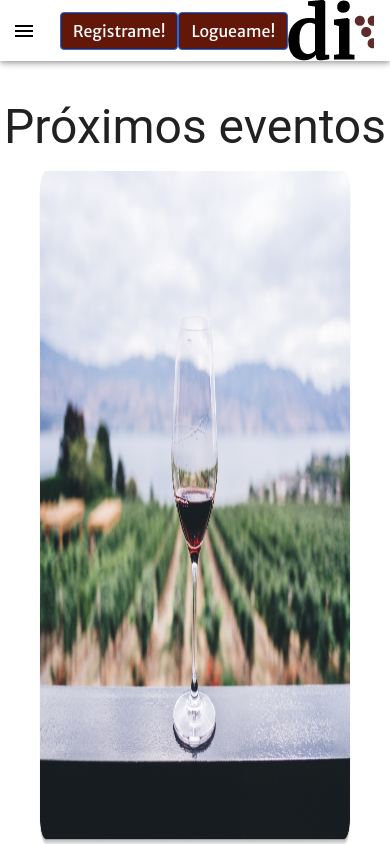
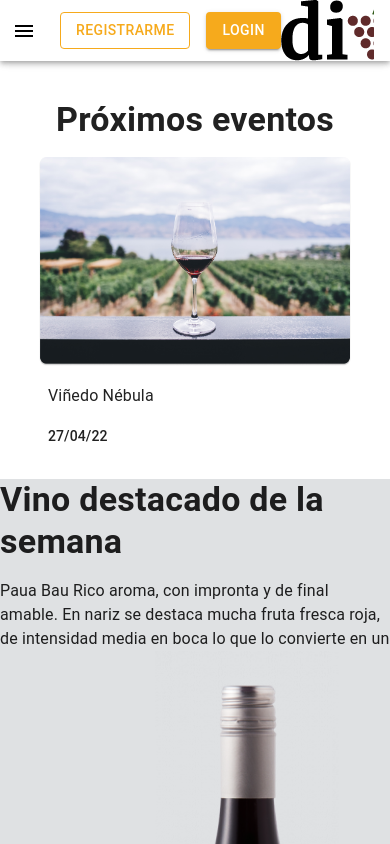
Before and after one commit to No-Country/c4-g21-divinoF, a React (Create React App) app: page / in a window 390 px wide. Shown: the top 844 px of the page. Built offline with nearby package versions, Linux system fonts and the light colour scheme.

Commit message:
buttons change and landing img responsive

```diff
--- a/src/components/Content.js
+++ b/src/components/Content.js
@@ -26,31 +26,40 @@ const DrawerHeader = styled("div")(({ theme }) => ({
 
 const Content = () => {
     return (
-
-        <div className="contenedor" >
+        <div className="contenedor">
             {/* <DrawerHeader /> */}
             <div className="events">
-
-                <Typography paragraph variant="h3" className="Title-landing" >
+                <Typography paragraph variant="h4" className="Title-landing h4">
                     Próximos eventos
                 </Typography>
                 <img src={vinedo} alt="icon" />
-                <Typography paragraph>
-                    Viñendo Nébula
+                <div className="event-info">
+                    <Typography
+                        paragraph
+                        variant="subtitle1"
+                        className="viñedo"
+                    >
+                        Viñedo Nébula
+                    </Typography>
+                    <Typography
+                        paragraph
+                        variant="subtitle2"
+                        className="date-event"
+                    >
+                        27/04/22
                     </Typography>
                 </div>
+            </div>
             <div>
-                <Typography paragraph variant="h4">
+                <Typography paragraph variant="h4" className="h4">
                     Vino destacado de la semana
-                    {/* <Typography paragraph variant="h5"> */}
-                    <h5>
+                </Typography>
+                <Typography>
                     Paua Bau Rico aroma, con impronta y de final amable. En
                     nariz se destaca mucha fruta fresca roja, de intensidad
                     media en boca lo que lo convierte en un tinto fácil de
                     tomarlo.
-                    </h5>
-                    {/* </Typography> */}
-                    <img src={wineImage1} alt="icon" />
+                    <img src={wineImage1} alt="icon" className="wineImage1" />
                 </Typography>
             </div>
             <div className="store">
@@ -59,28 +68,23 @@ const Content = () => {
                 </Typography>
 
                 <Typography>
-                        Desde sus inicios, la bodega persigue un camino
-                        fuertemente marcado por su obsesión y respeto por la
-                        naturaleza. Los pilares fundamentales de la producción
-                        en Achaval-Ferrer, tienen foco en la mínima intervención
-                        necesaria entre la tierra y la copa.
+                    Desde sus inicios, la bodega persigue un camino fuertemente
+                    marcado por su obsesión y respeto por la naturaleza. Los
+                    pilares fundamentales de la producción en Achaval-Ferrer,
+                    tienen foco en la mínima intervención necesaria entre la
+                    tierra y la copa.
                     <img src={Bodega1} alt="icon" />
                 </Typography>
 
-
-
                 <Typography>
-                        Nuestros vinos tienen un delicado equilibrio entre
-                        azúcar y acidez. Las uvas blancas nos regalan vinos
-                        etéreos y aromáticos, mientras los tintos son robustos y
-                        expresivos. Todos revelan un estilo definido y
-                        equilibrado entre el clasismo y la modernidad. Cada uno
-                        de nuestros vinos contiene el espíritu y la esencia de
-                        la tierra patagónica.
+                    Nuestros vinos tienen un delicado equilibrio entre azúcar y
+                    acidez. Las uvas blancas nos regalan vinos etéreos y
+                    aromáticos, mientras los tintos son robustos y expresivos.
+                    Todos revelan un estilo definido y equilibrado entre el
+                    clasismo y la modernidad. Cada uno de nuestros vinos
+                    contiene el espíritu y la esencia de la tierra patagónica.
                     <img src={Bodega2} alt="icon" />
                 </Typography>
-
-
             </div>
 
             <div>
--- a/src/components/PersistentDrawerLeft.js
+++ b/src/components/PersistentDrawerLeft.js
@@ -9,6 +9,8 @@ import List from "@mui/material/List";
 import Typography from "@mui/material/Typography";
 import Divider from "@mui/material/Divider";
 import IconButton from "@mui/material/IconButton";
+import Stack from "@mui/material/Stack";
+import Button from '@mui/material/Button';
 import MenuIcon from "@mui/icons-material/Menu";
 import ChevronLeftIcon from "@mui/icons-material/ChevronLeft";
 import ChevronRightIcon from "@mui/icons-material/ChevronRight";
@@ -78,12 +80,14 @@ export default function PersistentDrawerLeft() {
                     >
                         <MenuIcon />
                     </IconButton>
-                    <Link to="/register">
-                        <button className="btn btn-primary">Registrame!</button>
-                    </Link>
-                    <Link to="/login">
-                        <button className="btn btn-primary">Logueame!</button>
-                    </Link>
+                    <Stack spacing={2} direction="row" className="drawer-btns">
+                        <Link to="/register">
+                            <Button variant="outlined" className="register-btn">Registrarme</Button>
+                        </Link>
+                        <Link to="/login">
+                            <Button variant ="contained" className="login-btn">Login</Button>
+                        </Link>
+                    </Stack>
                     <Typography variant="h6" noWrap component="div" >
                         <Link to="/">
                             <img src={image} alt="icon" />
--- a/src/styles/styles.css
+++ b/src/styles/styles.css
@@ -29,9 +29,25 @@ input {
     padding-left: 5px;
     font-weight: lighter;
 }
-.btn {
+.register-btn {
+    color:rgb(246, 170, 28) !important;
+    border: solid 1px rgb(246, 170, 28) !important;
+}
+
+.login-btn {
+    background-color: rgb(246, 170, 28) !important;
+    text-decoration: none !important;
+}
+/* .btn {
     background-color: rgb(98, 23, 8) !important;
     color: #fff !important;
+    border: none;
+} */
+.drawer-btns {
+    display: flex;
+    flex-direction: row !important;
+    align-items: flex-start !important;
+    justify-content: flex-start !important;
 }
 .drawer{
     display: flex;
@@ -42,6 +58,7 @@ input {
 .DrawerSyles{
     display: flex;
     justify-content: space-between;
+
 }
 
 div.contenedor{
@@ -68,14 +85,14 @@ div.events, div.store{
 
 div.events img{
     max-width: 80vw;
-    min-height: 80vh;
     margin: auto;
 }
 
 /* feature cellar */
-.Title-landing{
-    align-self: center;
+.h4 {
+    align-self: center !important;
     margin-top: 15px !important;
+    font-weight: 700 !important;
 }
 
 div.store p{
@@ -86,5 +103,10 @@ div.store p{
 div.store img{
     max-width: 60vw;
     min-height: 60vh;
+}
 
+.event-info {
+    display: flex;
+    flex-direction: column;
+    margin: 1rem 0 0 3rem;
 }
```
Lines whose indentation alone changed are shown as unchanged.
